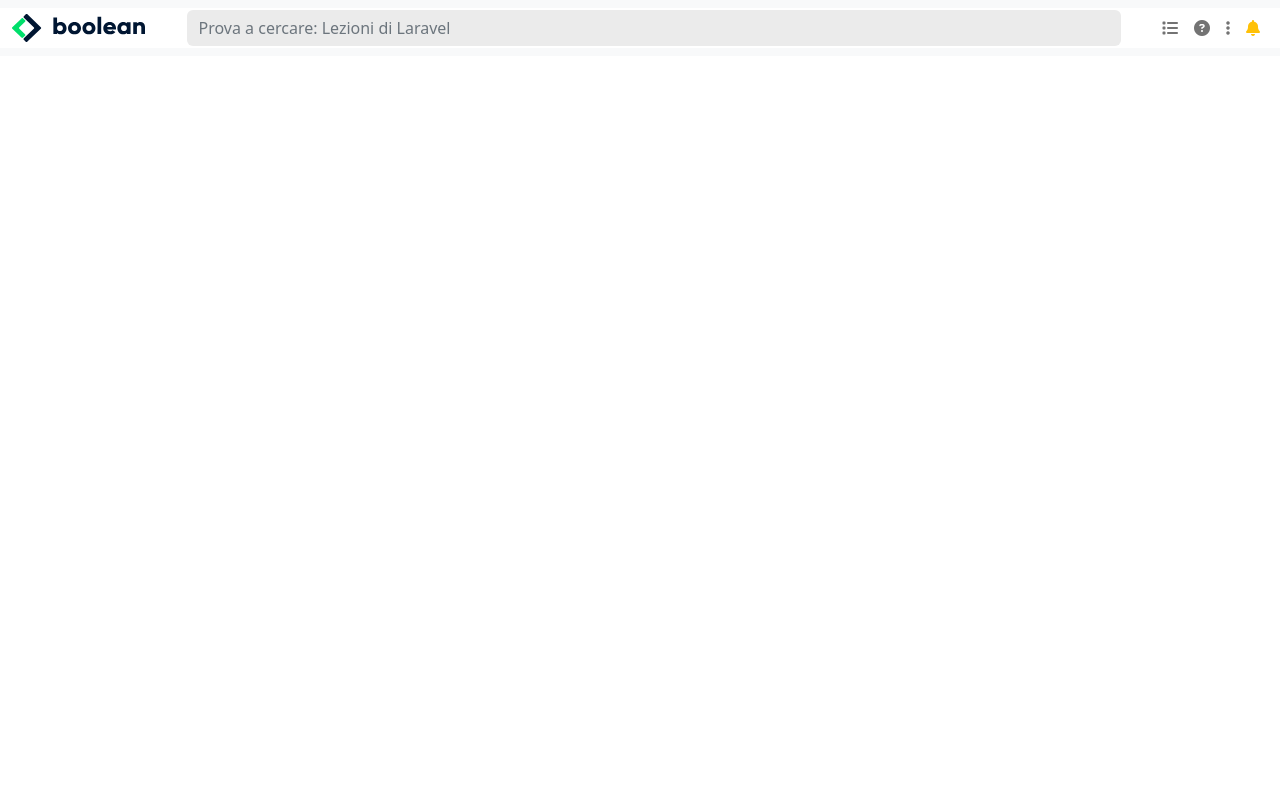
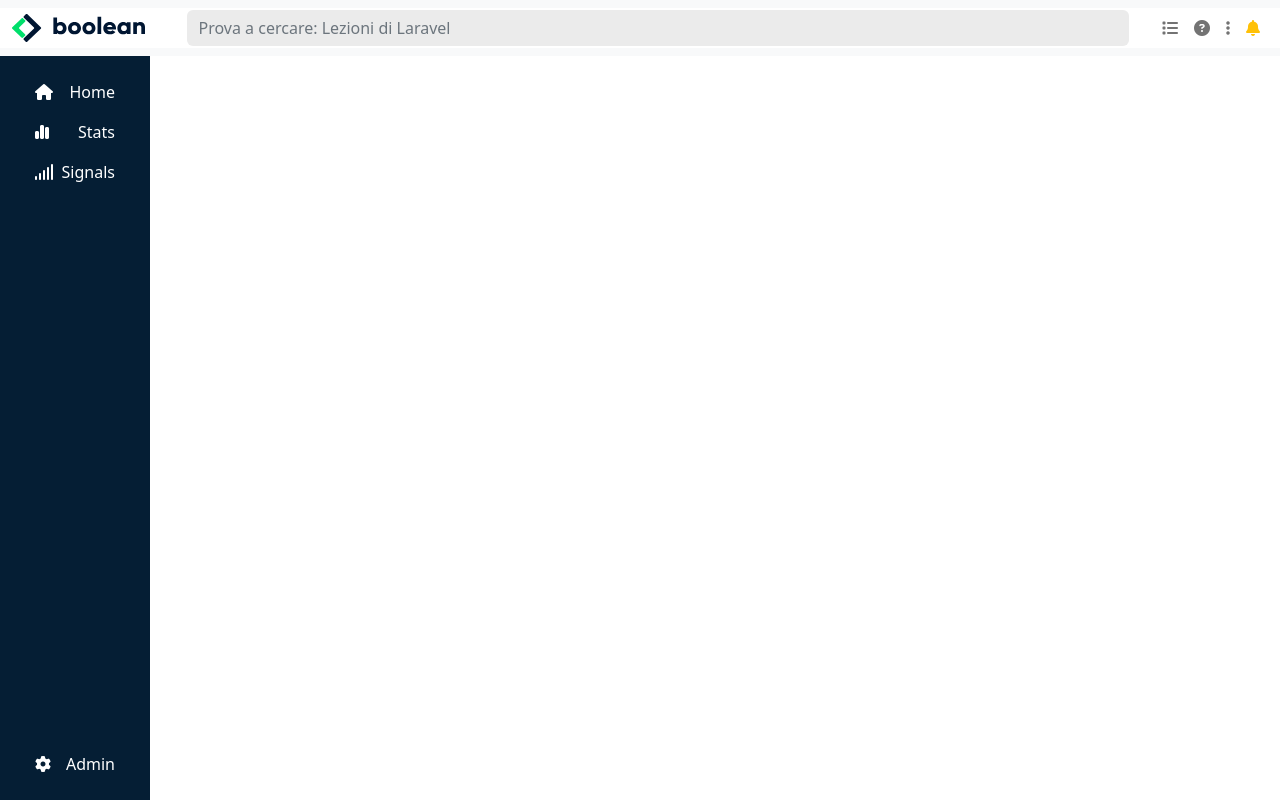
Before and after one commit to AlessandroGattuso/html-css-bootstrap-dashboard, a plain HTML site: page index.html in a window 1280 px wide. Drawn offline with nearby package versions, Linux system fonts and the light colour scheme.

Commit message:
side bar done

```diff
--- a/css/style.css
+++ b/css/style.css
@@ -9,9 +9,30 @@ html{
 }
 
 /* Wrapper */
+aside,
+main{
+  height: calc(100vh - 76px);
+}
+.icon-container{
+  cursor: pointer;
+  transition: all 0.5s ease;
+}
+
+aside .icon-container:hover{
+  background-color: gray;
+}
+
+i{
+  cursor: pointer;
+}
+
 /* Header */
 .dropdown-toggle::after{
   display: none;
+}
+
+.logo-mobile{
+  width: 50px;
 }
 
 .search{
@@ -20,14 +41,60 @@ html{
 }
 
 /* Side bar*/
-.side-bar-width{
+aside{
+  position: fixed;
+  width: 70px;
+  background-color: rgb(5,30,52);
+}
+
+.icon-container{
+  display: flex;
+  justify-content: center;
+}
+
+aside .icon-container div{
+  margin: 0 auto;
   width: 50px;
 }
+
 /* Main */
+main{
+  width: calc(100vw - 70px);
+  margin-top: 76px;
+  margin-left: 70px;
+}
  /* Top bar */
 /* Footer */
 /* Utils */
   /* Display */
     /* Flex */
+    .gap-2{
+      gap: 20px;
+    }
+  /* Cursor */
+  .cursor-pointer{
+    cursor: pointer;
+  }
+/* Media */
 
-/* Media */
+  /* Desktop */
+  @media all  and (min-width: 992px){
+    aside,
+    main{
+      height: calc(100vh - 56px);
+    }
+
+    aside{
+      width: 150px;
+    }
+
+    aside .icon-container div{
+      width: 80px;
+    }
+
+    main{
+      margin-top: 56px;
+      margin-left: 150px;
+      width: calc(100vw - 150px);
+    }
+  }
--- a/index.html
+++ b/index.html
@@ -25,15 +25,15 @@
 <body>
 
   <!-- Header -->
-  <header>
-    <nav class="navbar fixed-top navbar-expand-lg navbar-light bg-light">
+  <header class="fixed-top">
+    <nav class="navbar navbar-expand-lg navbar-light bg-light">
       <div class="container-fluid bg-white">
         <a class="navbar-brand" href="#">
-          <img class="d-lg-none side-bar-width" src="./img/mobile-logo.png" alt="Image not found">
+          <img class="d-lg-none logo-mobile" src="./img/mobile-logo.png" alt="Image not found">
           <img class="d-none d-lg-block" src="./img/logo.svg" alt="Image not found">
         </a>
         <form class="d-flex w-75" role="search">
-          <input class="form-control me-2 search" type="search" aria-label="Search" placeholder="Prova a cercare: Lezioni di Laravel">
+          <input class="form-control search" type="search" aria-label="Search" placeholder="Prova a cercare: Lezioni di Laravel">
         </form>
         <ul class="navbar-nav">
           <li class="nav-item d-none d-lg-block">
@@ -67,7 +67,40 @@
   </header>
 
   <!-- Side bar -->
-  <aside></aside>
+  <aside class="fixed px-2 py-3 text-white d-flex flex-column justify-content-between">
+
+    <!-- side-bar header -->
+    <div class="d-flex flex-column">
+      <div class="icon-container py-2">
+        <div class="d-flex justify-content-lg-between justify-content-center align-items-center">
+          <i class="fa-solid fa-house"></i>
+          <span class="d-none d-lg-inline">Home</span>
+        </div>
+      </div>
+      <div class="icon-container py-2">
+        <div class="d-flex justify-content-lg-between justify-content-center align-items-center">
+          <i class="fa-solid fa-chart-simple"></i>
+          <span class="d-none d-lg-inline">Stats</span>
+        </div>
+      </div>
+      <div class="icon-container py-2">
+        <div class="d-flex justify-content-lg-between justify-content-center align-items-center">
+          <i class="fa-sharp fa-solid fa-signal"></i>
+          <span class="d-none d-lg-inline">Signals</span>
+        </div>
+      </div>
+    </div>
+
+    <!-- side-bar footer -->
+    <div>
+      <div class="icon-container py-2">
+        <div class="d-flex justify-content-lg-between justify-content-center align-items-center">
+          <i class="fa-solid fa-gear"></i>
+          <span class="d-none d-lg-inline">Admin</span>
+        </div>
+      </div>
+    </div>
+  </aside>
 
   <!-- Main -->
   <main></main>
```
